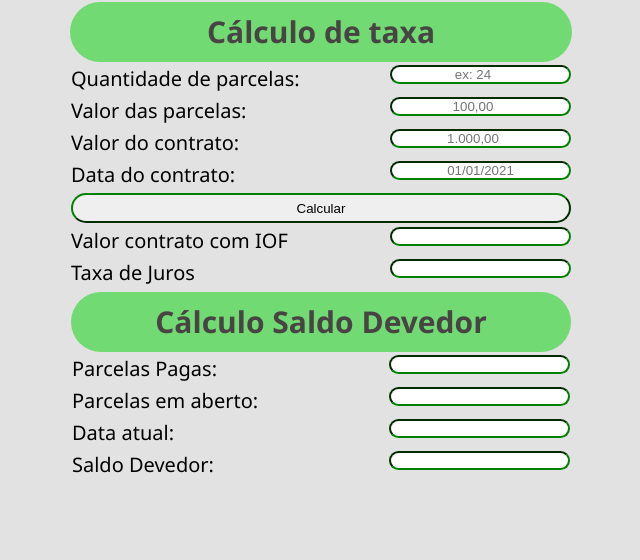
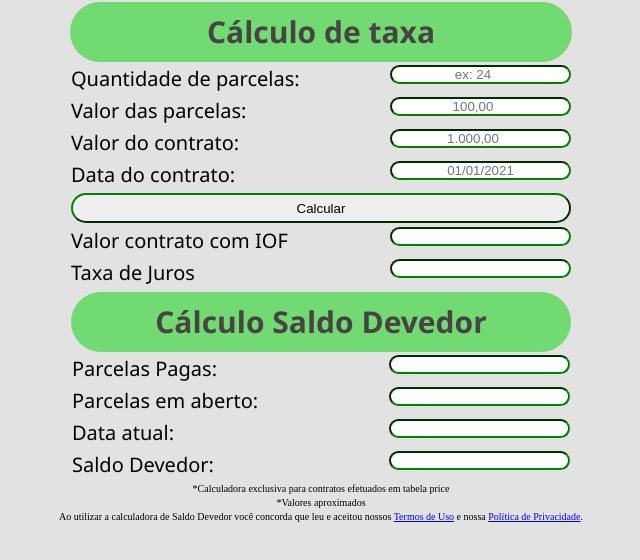
Before and after one commit to JVMAFESSOLI/taxaesd, a plain HTML site: page index.html in a window 1280 px wide. Shown: the whole page, without its empty margins (319-959 px from the left). Drawn offline with nearby package versions, Linux system fonts and the light colour scheme.

Commit message:
Update index.html

```diff
--- a/index.html
+++ b/index.html
@@ -67,7 +67,9 @@
 
 
         </table>
+        <div class="observacao">*Calculadora exclusiva para contratos efetuados em tabela price <br> *Valores aproximados </div>
     </form>
 
 </body>
+<footer class="rodape"> Ao utilizar a calculadora de Saldo Devedor você concorda que leu e aceitou nossos <a href="termos_de_uso.html">Termos de Uso</a> e nossa <a href="politicas_privacidade.html">Política de Privacidade</a>.</footer>
 </html>
```
